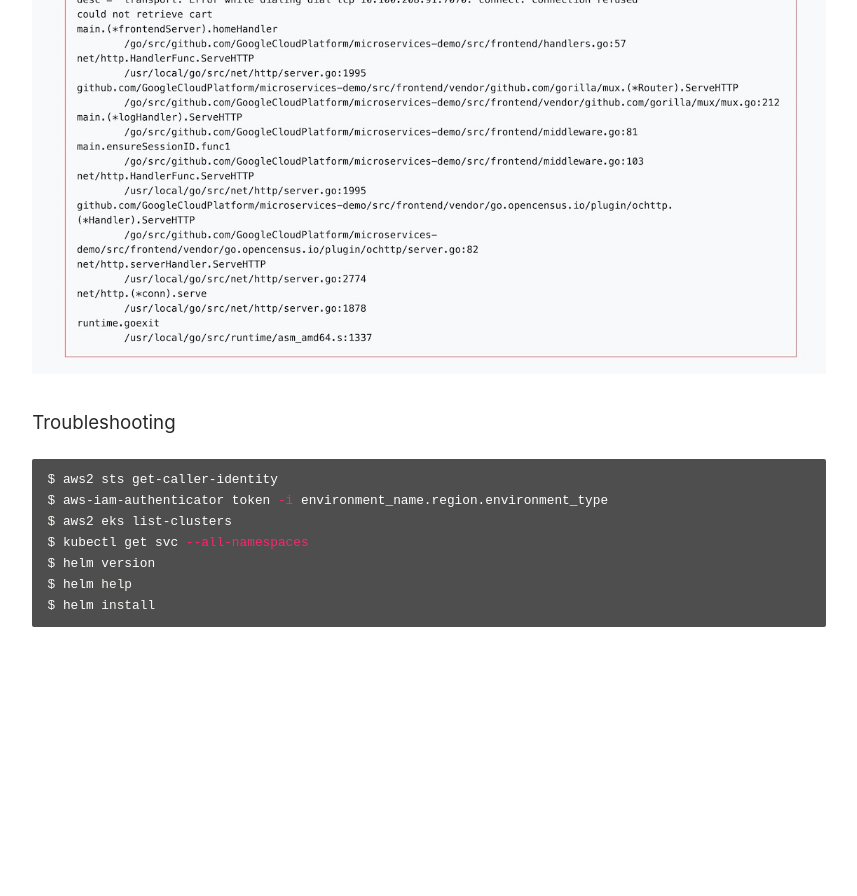
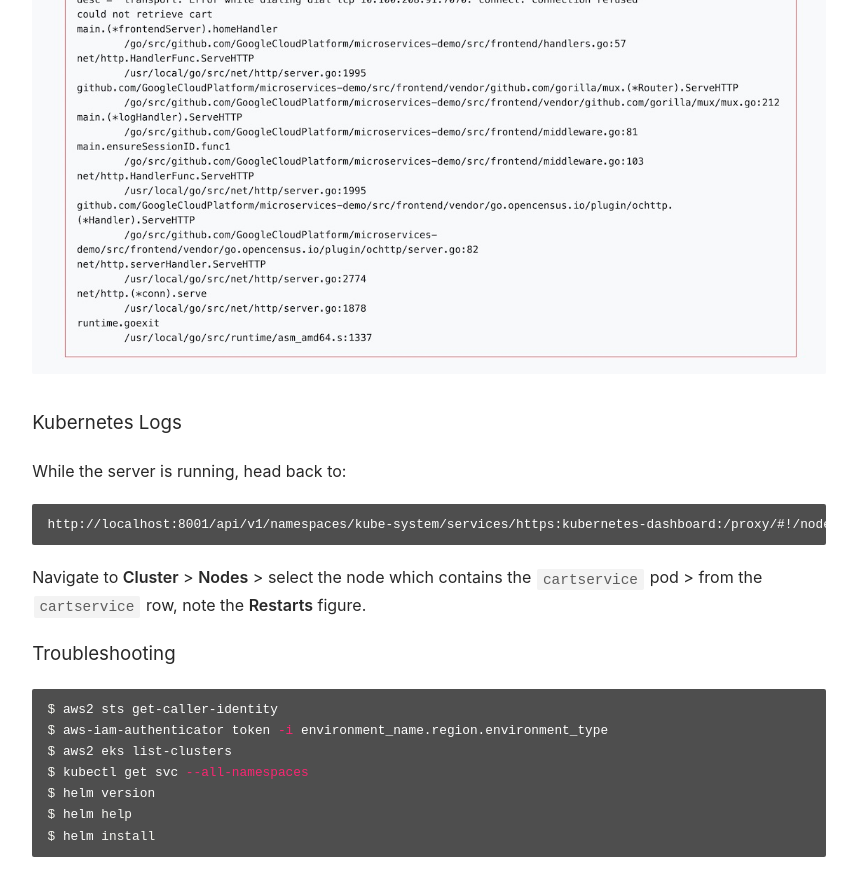
Before and after one commit to aradwyr/aradwyr.github.io, a Jekyll site: the page built from _posts/2019-12-11-notes-on-eks-gremlin.md, in a window 1280 px wide and 900 px high, scrolled down 4697 px. Shown: the top 896 px of the window, without its empty margins (211-1068 px from the left). Built offline with Jekyll 4.4.1, drawn with Linux system fonts in a browser that asks for light colours; our own code applies the rules of GitHub Pages for plain Markdown files; before the commit the page ends 5367 px from its top, so only the background shows below that.

Commit message:
Adds: k8s logs info

````diff
--- a/_posts/2019-12-11-notes-on-eks-gremlin.md
+++ b/_posts/2019-12-11-notes-on-eks-gremlin.md
@@ -175,6 +175,13 @@ $ export GREMLIN_CLUSTER_ID="replace-text"
 
 ![500 Error](/assets/gremlin-shutdown-attack.jpg)
 
+### Kubernetes Logs
+While the server is running, head back to:
+```
+http://localhost:8001/api/v1/namespaces/kube-system/services/https:kubernetes-dashboard:/proxy/#!/node?namespace=default
+```
+Navigate to **Cluster** > **Nodes** > select the node which contains the `cartservice` pod > from the `cartservice` row, note the **Restarts** figure.
+
 
 ### Troubleshooting
 ```bash
````
